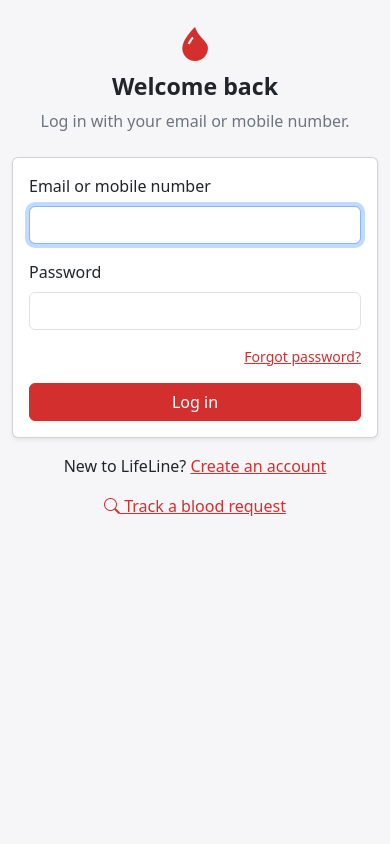
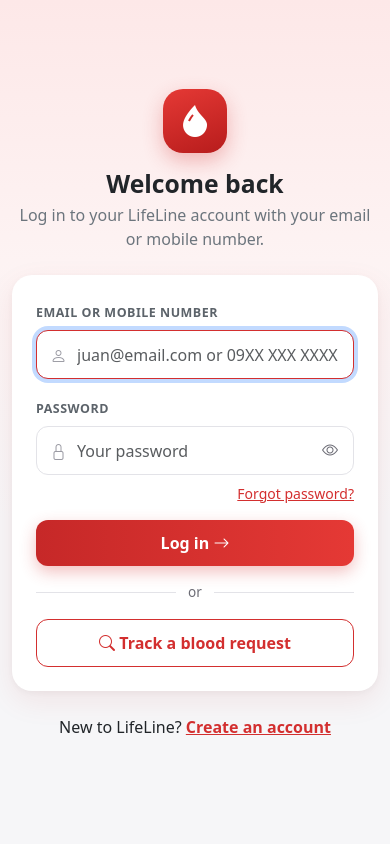
Before and after one commit to KentQuizada/LifeLine, a Laravel app: page /login in a window 390 px wide. Run offline with Laravel 12, Linux system fonts and the light colour scheme.

Commit message:
feat(ui): redesigned login page with brand panel and show-password button
Laptop: red LifeLine brand panel beside the form (A1 splash design); phone: logo above the form.
Fields get icons, the password field a show/hide button, and the form submits once.

Co-Authored-By: Claude Opus 5.5 <noreply@anthropic.com>

```diff
--- a/lifeline/public/css/lifeline.css
+++ b/lifeline/public/css/lifeline.css
@@ -197,3 +197,126 @@ body {
     pointer-events: none;
     background: #e9ecef;
 }
+
+/* ---------- Guest pages (welcome, log in, register, track): team design A1 / B1-B4 ---------- */
+.ll-guest {
+    background: linear-gradient(180deg, #fde8e8 0%, #fdf3f3 260px, #f6f6f8 520px);
+    min-height: 100vh;
+}
+.ll-guest-wrap { display: flex; min-height: 100vh; }
+.ll-guest-main { flex: 1; display: flex; align-items: center; justify-content: center; }
+.ll-guest-main > .container { width: 100%; }
+
+.ll-brand-panel {
+    width: 42%;
+    max-width: 560px;
+    background: radial-gradient(circle at 20% 15%, #e53935 0%, #c62828 45%, #9f1717 100%);
+    color: #fff;
+    align-items: center;
+    justify-content: center;
+    padding: 3rem;
+    position: sticky;
+    top: 0;
+    height: 100vh;
+    overflow: hidden;
+}
+.ll-brand-panel::after { /* soft circle in the corner */
+    content: "";
+    position: absolute;
+    width: 420px;
+    height: 420px;
+    right: -160px;
+    bottom: -160px;
+    border-radius: 50%;
+    background: rgba(255, 255, 255, 0.08);
+}
+.ll-brand-inner { position: relative; z-index: 1; max-width: 380px; }
+.ll-brand-logo {
+    width: 84px;
+    height: 84px;
+    border-radius: 24px;
+    background: rgba(255, 255, 255, 0.18);
+    display: flex;
+    align-items: center;
+    justify-content: center;
+    font-size: 2.75rem;
+    margin-bottom: 1.25rem;
+}
+.ll-brand-name { font-size: 2.75rem; font-weight: 800; margin: 0; letter-spacing: -0.5px; }
+.ll-brand-tagline { font-size: 1.15rem; margin: 0.5rem 0 2rem; color: rgba(255, 255, 255, 0.95); }
+.ll-brand-points { list-style: none; padding: 0; margin: 0 0 2.5rem; }
+.ll-brand-points li {
+    display: flex;
+    align-items: center;
+    gap: 0.75rem;
+    padding: 0.75rem 1rem;
+    margin-bottom: 0.6rem;
+    border-radius: 14px;
+    background: rgba(255, 255, 255, 0.12);
+}
+.ll-brand-points i { font-size: 1.25rem; }
+.ll-brand-foot { font-size: 0.9rem; color: rgba(255, 255, 255, 0.9); margin: 0; }
+
+/* Cards, fields and buttons on guest pages: rounder and softer, like the design. */
+.ll-guest .card {
+    border: 0;
+    border-radius: 20px;
+    box-shadow: 0 10px 30px rgba(183, 28, 28, 0.08), 0 2px 6px rgba(0, 0, 0, 0.04) !important;
+}
+.ll-guest .card.card-body { padding: 1.5rem; }
+.ll-guest .form-label {
+    font-size: 0.78rem;
+    font-weight: 700;
+    letter-spacing: 0.04em;
+    text-transform: uppercase;
+    color: #5c636a;
+}
+.ll-guest .form-control,
+.ll-guest .form-select { border-radius: 12px; padding: 0.7rem 0.9rem; border-color: #e3e3e8; }
+.ll-guest .form-control:focus,
+.ll-guest .form-select:focus { border-color: var(--ll-red); }
+.ll-guest .btn { border-radius: 12px; padding: 0.7rem 1rem; font-weight: 600; }
+.ll-guest .btn-primary {
+    background-image: linear-gradient(90deg, #c62828 0%, #e53935 100%);
+    border: 0;
+    box-shadow: 0 6px 16px rgba(211, 47, 47, 0.3);
+}
+.ll-guest .btn-primary:hover { background-image: linear-gradient(90deg, #b71c1c 0%, #d32f2f 100%); }
+
+/* Field with an icon on the left (log in page). */
+.ll-field { position: relative; }
+.ll-field > .bi {
+    position: absolute;
+    left: 0.9rem;
+    top: 0.85rem;
+    color: #9a9aa3;
+    pointer-events: none;
+}
+.ll-field > .form-control { padding-left: 2.5rem; }
+.ll-field > .ll-eye {
+    position: absolute;
+    right: 0.4rem;
+    top: 0.3rem;
+    border: 0;
+    background: none;
+    color: #6c6c75;
+    padding: 0.45rem 0.6rem;
+}
+.ll-field > .ll-eye ~ .form-control,
+.ll-field > .form-control:has(~ .ll-eye) { padding-right: 2.75rem; }
+
+/* Round red logo above the page title (phones; the brand panel shows it on laptops). */
+.ll-auth-logo {
+    width: 64px;
+    height: 64px;
+    border-radius: 20px;
+    background: linear-gradient(160deg, #e53935 0%, #b71c1c 100%);
+    color: #fff;
+    display: inline-flex;
+    align-items: center;
+    justify-content: center;
+    font-size: 2rem;
+    box-shadow: 0 8px 20px rgba(211, 47, 47, 0.3);
+}
+.ll-divider { display: flex; align-items: center; gap: 0.75rem; color: #6c6c75; font-size: 0.85rem; }
+.ll-divider::before, .ll-divider::after { content: ""; flex: 1; height: 1px; background: #e3e3e8; }
--- a/lifeline/public/js/lifeline.js
+++ b/lifeline/public/js/lifeline.js
@@ -42,6 +42,18 @@
         });
     });
 
+    // <button data-toggle-password="field-id">: show or hide the password the user typed.
+    document.addEventListener('click', (event) => {
+        const button = event.target.closest('[data-toggle-password]');
+        if (!button) return;
+        const field = document.getElementById(button.dataset.togglePassword);
+        if (!field) return;
+        const show = field.type === 'password';
+        field.type = show ? 'text' : 'password';
+        button.setAttribute('aria-label', show ? 'Hide password' : 'Show password');
+        button.querySelector('i').className = show ? 'bi bi-eye-slash' : 'bi bi-eye';
+    });
+
     // Coming back with the browser's Back button shows the cached page: make the form usable again.
     window.addEventListener('pageshow', (event) => {
         if (!event.persisted) return;
--- a/lifeline/resources/views/auth/login.blade.php
+++ b/lifeline/resources/views/auth/login.blade.php
@@ -4,35 +4,51 @@
 
 @section('content')
     <div class="text-center mb-4">
-        <i class="bi bi-droplet-fill text-brand display-4" aria-hidden="true"></i>
-        <h1 class="h3 fw-bold mt-2">Welcome back</h1>
-        <p class="text-secondary">Log in with your email or mobile number.</p>
+        <span class="ll-auth-logo d-lg-none mb-3" aria-hidden="true"><i class="bi bi-droplet-fill"></i></span>
+        <h1 class="h2 fw-bold mb-1">Welcome back</h1>
+        <p class="text-secondary mb-0">Log in to your LifeLine account with your email or mobile number.</p>
     </div>
 
-    <form method="POST" action="{{ route('login') }}" class="card card-body shadow-sm">
+    <form method="POST" action="{{ route('login') }}" class="card card-body shadow-sm" data-submit-once>
         @csrf
 
         <div class="mb-3">
             <label for="login" class="form-label">Email or mobile number</label>
+            <div class="ll-field">
+                <i class="bi bi-person" aria-hidden="true"></i>
                 <input id="login" name="login" type="text" value="{{ old('login') }}" maxlength="255"
                        class="form-control @error('login') is-invalid @enderror"
+                       placeholder="juan@email.com or 09XX XXX XXXX"
                        required autofocus autocomplete="username">
                 @error('login')<div class="invalid-feedback">{{ $message }}</div>@enderror
             </div>
+        </div>
 
-        <div class="mb-3">
+        <div class="mb-2">
             <label for="password" class="form-label">Password</label>
+            <div class="ll-field">
+                <i class="bi bi-lock" aria-hidden="true"></i>
                 <input id="password" name="password" type="password"
                        class="form-control @error('password') is-invalid @enderror"
+                       placeholder="Your password"
                        required autocomplete="current-password">
+                <button type="button" class="ll-eye" data-toggle-password="password" aria-label="Show password">
+                    <i class="bi bi-eye" aria-hidden="true"></i>
+                </button>
                 @error('password')<div class="invalid-feedback">{{ $message }}</div>@enderror
+            </div>
         </div>
 
         <p class="text-end small mb-3"><a href="{{ route('password.request') }}">Forgot password?</a></p>
 
-        <button type="submit" class="btn btn-primary w-100">Log in</button>
+        <button type="submit" class="btn btn-primary w-100">Log in <i class="bi bi-arrow-right" aria-hidden="true"></i></button>
+
+        <p class="ll-divider my-3">or</p>
+
+        <a href="{{ route('track') }}" class="btn btn-outline-primary w-100">
+            <i class="bi bi-search" aria-hidden="true"></i> Track a blood request
+        </a>
     </form>
 
-    <p class="text-center mt-3">New to LifeLine? <a href="{{ route('register.step1') }}">Create an account</a></p>
-    <p class="text-center"><a href="{{ route('track') }}"><i class="bi bi-search" aria-hidden="true"></i> Track a blood request</a></p>
+    <p class="text-center mt-4">New to LifeLine? <a href="{{ route('register.step1') }}" class="fw-semibold">Create an account</a></p>
 @endsection
--- a/lifeline/resources/views/layouts/guest.blade.php
+++ b/lifeline/resources/views/layouts/guest.blade.php
@@ -3,11 +3,30 @@
 <head>
     @include('partials.head')
 </head>
-<body>
-    <main class="container ll-narrow py-4">
-        @include('partials.alerts')
-        @yield('content')
-    </main>
+<body class="ll-guest">
+    <div class="ll-guest-wrap">
+        {{-- Red brand panel: shown beside the form on laptops, hidden on phones (A1 splash design). --}}
+        <aside class="ll-brand-panel d-none d-lg-flex" aria-hidden="true">
+            <div class="ll-brand-inner">
+                <div class="ll-brand-logo"><i class="bi bi-droplet-fill"></i></div>
+                <p class="ll-brand-name">LifeLine</p>
+                <p class="ll-brand-tagline">Find compatible blood donors near you: fast, verified and safe.</p>
+                <ul class="ll-brand-points">
+                    <li><i class="bi bi-broadcast"></i> Send an emergency request in minutes</li>
+                    <li><i class="bi bi-geo-alt"></i> See available donors on a live map</li>
+                    <li><i class="bi bi-shield-check"></i> Every donor is verified by an admin</li>
+                </ul>
+                <p class="ll-brand-foot">Butuan City · Caraga State University</p>
+            </div>
+        </aside>
+
+        <main class="ll-guest-main">
+            <div class="container ll-narrow py-4">
+                @include('partials.alerts')
+                @yield('content')
+            </div>
+        </main>
+    </div>
     <script src="{{ asset('vendor/bootstrap/bootstrap.bundle.min.js') }}"></script>
     <script src="{{ asset('js/lifeline.js') }}"></script>
     @stack('scripts')
```
Lines whose indentation alone changed are shown as unchanged.
